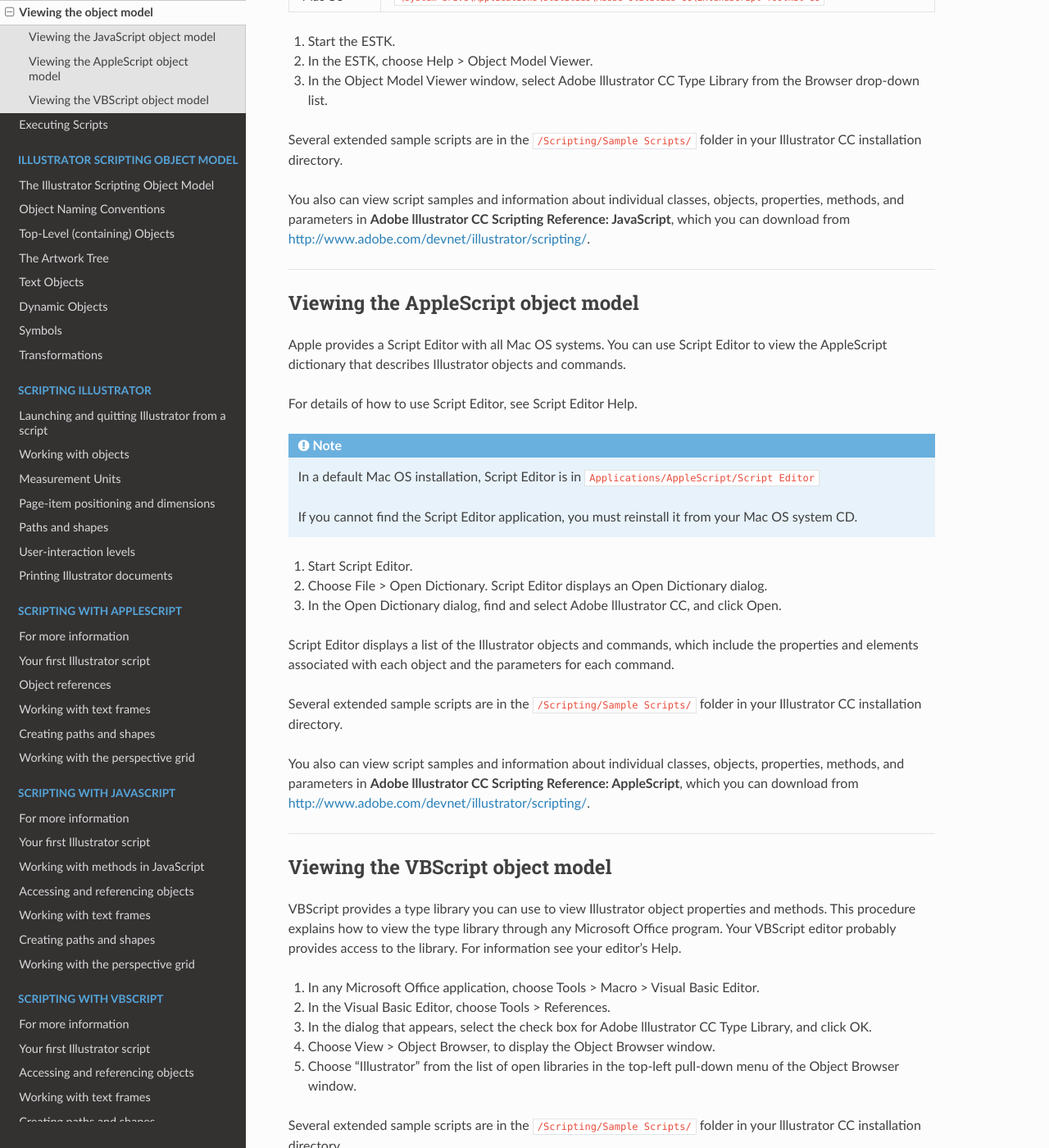
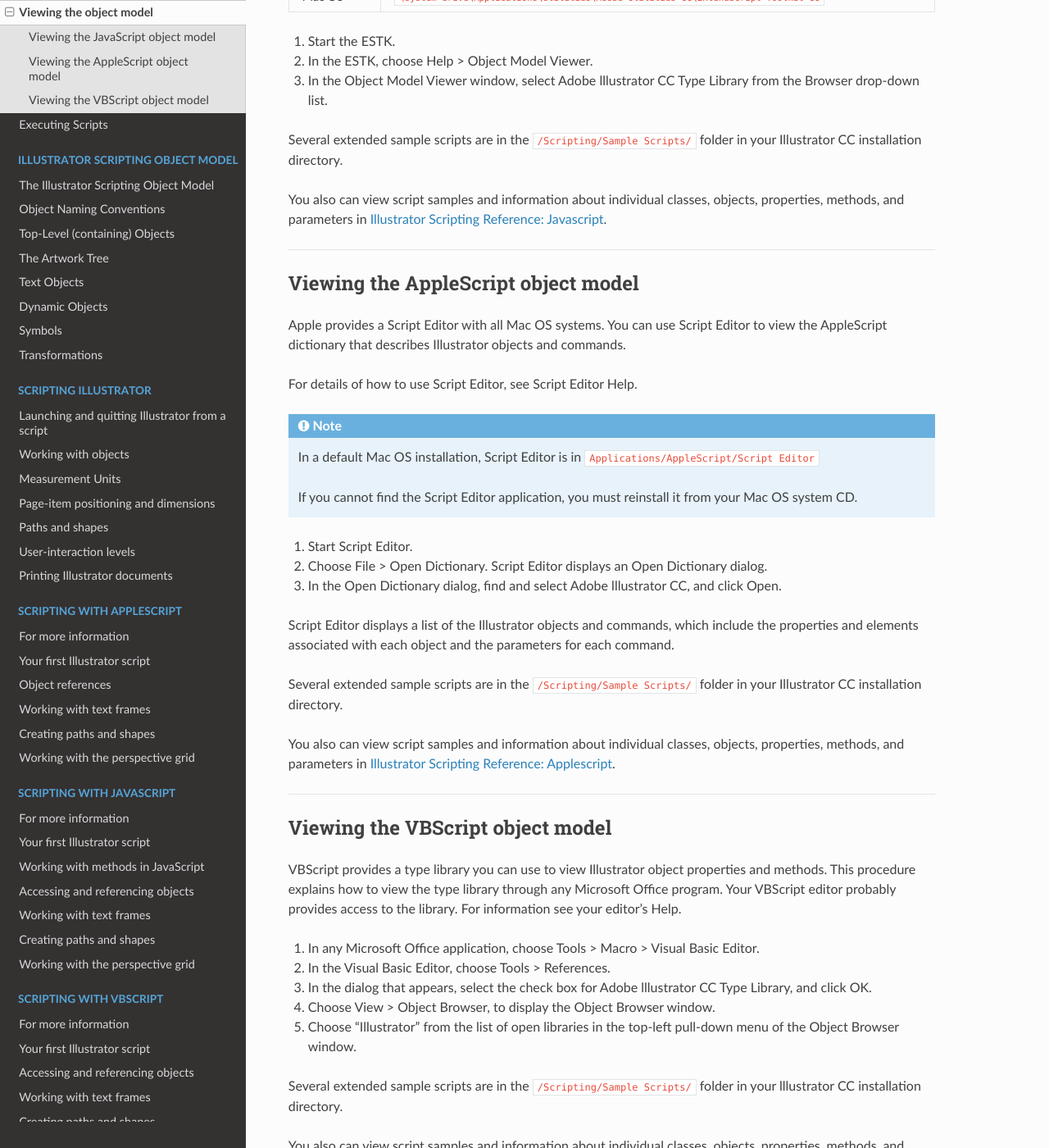
Before and after one commit to docsforadobe/illustrator-scripting-guide, a Sphinx documentation site: the page built from docs/introduction/viewingTheObjectModel.rst, in a window 1280 px wide and 1400 px high, scrolled down 463 px. Shown: the whole window at 82% size. Built offline with Sphinx 7.4.7 and the Read the Docs theme 2.0.0, drawn with Linux system fonts in a browser that asks for light colours; some of the changed text lies outside the part shown.

Commit message:
Remove external devnet links in favour of internal document links

```diff
--- a/docs/introduction/viewingSampleScripts.rst
+++ b/docs/introduction/viewingSampleScripts.rst
@@ -6,4 +6,4 @@
 Adobe provides sample scripts for many objects, properties, and methods in the lllustrator CC DOM. You can view script samples in two locations:
 
 - In the ``/Scripting/Sample Scripts/`` folder in your lllustrator CC installation directory
-- In the Adobe lllustrator CC scripting reference for your scripting language, which you can download from http://www.adobe.com/devnet/illustrator/scripting
+- In this document :)
--- a/docs/introduction/viewingTheObjectModel.rst
+++ b/docs/introduction/viewingTheObjectModel.rst
@@ -27,7 +27,7 @@
 
 Several extended sample scripts are in the ``/Scripting/Sample Scripts/`` folder in your Illustrator CC installation directory.
 
-You also can view script samples and information about individual classes, objects, properties, methods, and parameters in **Adobe lllustrator CC Scripting Reference: JavaScript**, which you can download from http://www.adobe.com/devnet/illustrator/scripting/.
+You also can view script samples and information about individual classes, objects, properties, methods, and parameters in :ref:`Illustrator Scripting Reference: Javascript <scriptingJavascript/forMoreInfo>`.
 
 ----
 
@@ -53,7 +53,7 @@
 
 Several extended sample scripts are in the ``/Scripting/Sample Scripts/`` folder in your Illustrator CC installation directory.
 
-You also can view script samples and information about individual classes, objects, properties, methods, and parameters in **Adobe lllustrator CC Scripting Reference: AppleScript**, which you can download from http://www.adobe.com/devnet/illustrator/scripting/.
+You also can view script samples and information about individual classes, objects, properties, methods, and parameters in :ref:`Illustrator Scripting Reference: Applescript <scriptingApplescript/forMoreInfo>`.
 
 ----
 
@@ -72,4 +72,4 @@
 
 Several extended sample scripts are in the ``/Scripting/Sample Scripts/`` folder in your lllustrator CC installation directory.
 
-You also can view script samples and information about individual classes, objects, properties, methods, and parameters in **Adobe lllustrator CC Scripting Reference: VBScript**, which you can download from http://www.adobe.com/devnet/illustrator/scripting/.
+You also can view script samples and information about individual classes, objects, properties, methods, and parameters in :ref:`Illustrator Scripting Reference: VBScript <scriptingVBScript/forMoreInfo>`.
--- a/readme.rst
+++ b/readme.rst
@@ -3,7 +3,7 @@
 
 Repo hosting the Illustrator Scripting Guide RST docs, linked into a http://readthedocs.io system hosted at http://ai.aenhancers.com
 
-This came from the Adobe Illustrator CC Scripting Guide (https://www.adobe.com/devnet/illustrator/scripting.html).
+This came from the Adobe Illustrator CC Scripting Guide (https://www.adobe.io/apis/creativecloud/illustrator.html).
 
 ----
 
```
Also changed, not shown: 1 other file.
